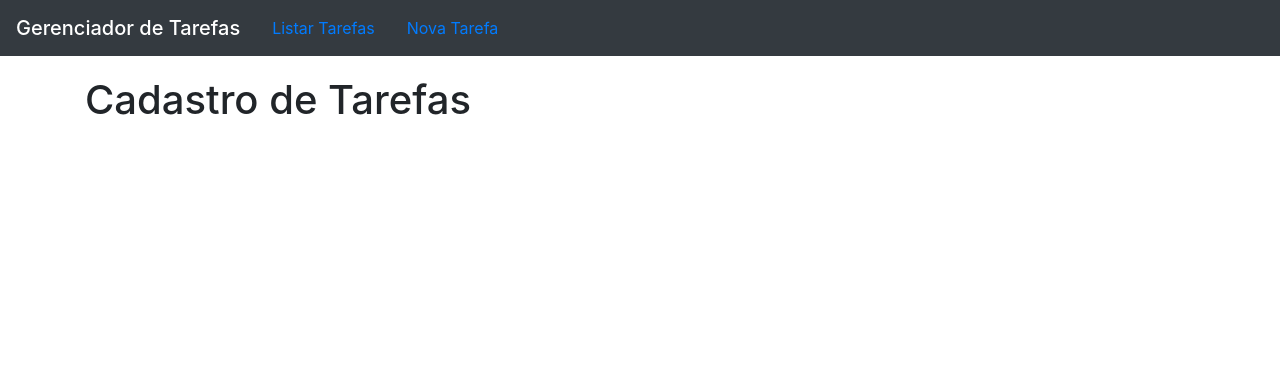
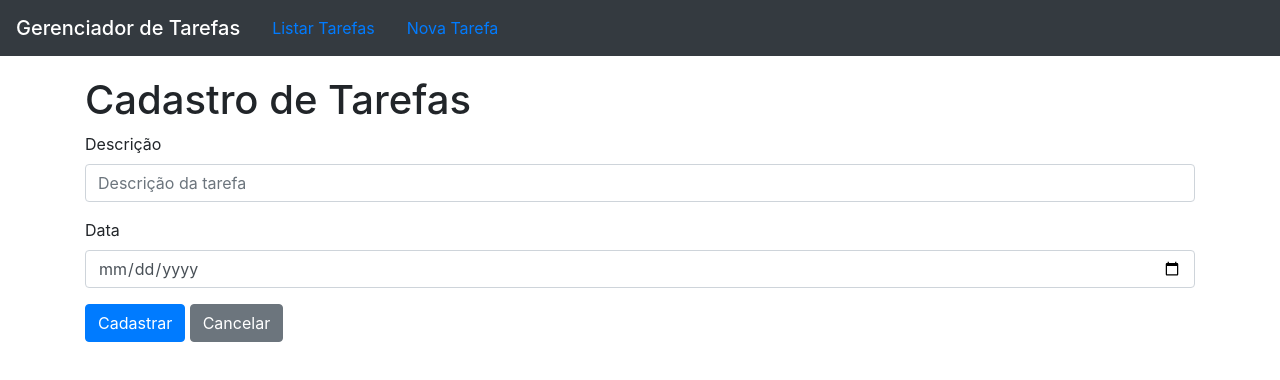
Before and after one commit to jopaulo666/gerenciador-tarefas-frontend, a React (Create React App) app: page /form in a window 1280 px wide. Shown: the top 380 px of the page. Built offline with nearby package versions, Linux system fonts and the light colour scheme.

Commit message:
Criando o formulário de cadastro de tarefa

```diff
--- a/src/components/TaskForm.js
+++ b/src/components/TaskForm.js
@@ -1,10 +1,57 @@
 import React, { Component } from 'react';
 
 class TaskForm extends Component {
+    constructor(props) {
+        super(props);
+
+        this.state = {
+            task: {
+                id: 0,
+                description: "",
+                whenToDo: ""
+            }
+        }
+
+        this.onSubmitHandler = this.onSubmitHandler.bind(this);
+        this.onInputChangeHandler = this.onInputChangeHandler.bind(this);
+    }
+
+    onSubmitHandler(event) {
+        event.preventDefault();
+    }
+
+    onInputChangeHandler(event) {
+        const field = event.target.name;
+        const value = event.target.value;
+        this.setState(prevState => ({ task: {...prevState.task, [field]: value} }));
+        console.log(this.state.task);
+    }
+
     render() {
         return (
             <div>
                 <h1>Cadastro de Tarefas</h1>
+                <form onSubmit={this.onSubmitHandler}>
+                    <div className="form-group">
+                        <label htmlFor="description">Descrição</label>
+                        <input type="text"
+                            className="form-control"
+                            name="description"
+                            placeholder="Descrição da tarefa"
+                            onChange={this.onInputChangeHandler}/>
+                    </div>
+                    <div className="form-group">
+                        <label htmlFor="whenToDo">Data</label>
+                        <input type="date"
+                            className="form-control"
+                            name="whenToDo"
+                            placeholder="Data da tarefa"
+                            onChange={this.onInputChangeHandler}/>
+                    </div>
+                    <button type="submit" class="btn btn-primary" title="Cadastrar">Cadastrar</button>
+                    &nbsp;
+                    <button type="button" class="btn btn-secondary" title="Cancelar">Cancelar</button>
+                </form>
             </div>
         );
     }
```
